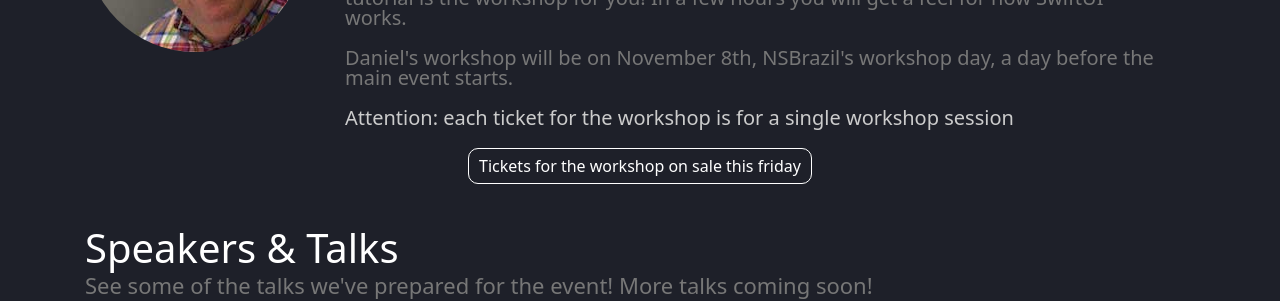
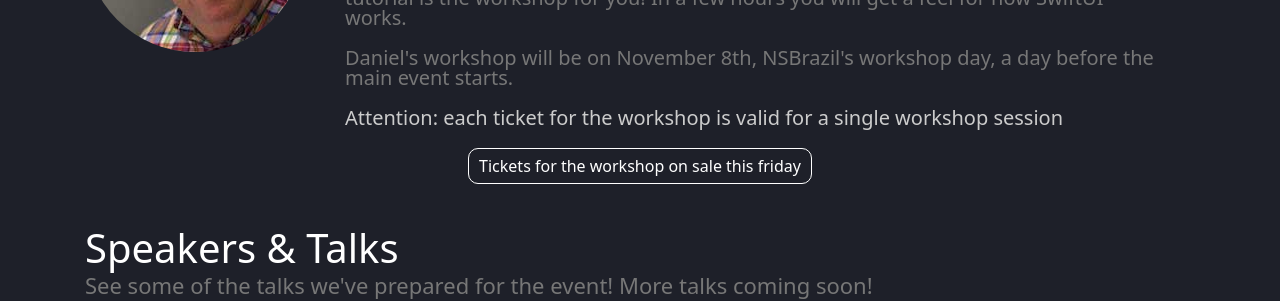
Before and after one commit to CocoaHeadsConference/CocoaHeadsConference.github.io, a Jekyll site: the page built from en/index.html, in a window 1280 px wide and 900 px high, scrolled down 1012 px. Shown: the part 156-457 px from the top of the window. Built offline with Jekyll 4.4.1, drawn with Linux system fonts in a browser that asks for light colours.

Commit message:
Update workshop.json

```diff
--- a/_data/2019/i18n/workshop.json
+++ b/_data/2019/i18n/workshop.json
@@ -11,6 +11,6 @@
         "description": "You’d like to see what all the fuss is about SwiftUI but you have shipping apps to maintain and you have to support older iOS releases. This fast-paced, hands-on tutorial is the workshop for you! In a few hours you will get a feel for how SwiftUI works.",
         "tickets": "Daniel's workshop will be on November 8th, NSBrazil's workshop day, a day before the main event starts.",
         "buytickets": "Tickets for the workshop on sale this friday",
-        "notranslation": "Attention: each ticket for the workshop is for a single workshop session"
+        "notranslation": "Attention: each ticket for the workshop is valid for a single workshop session"
     }
 }
```
